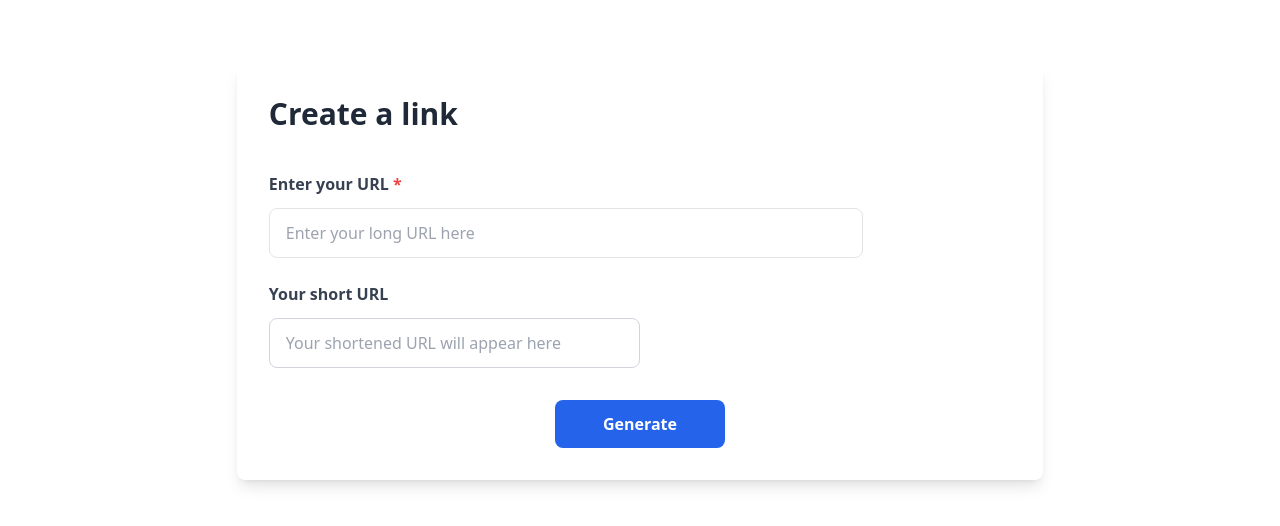
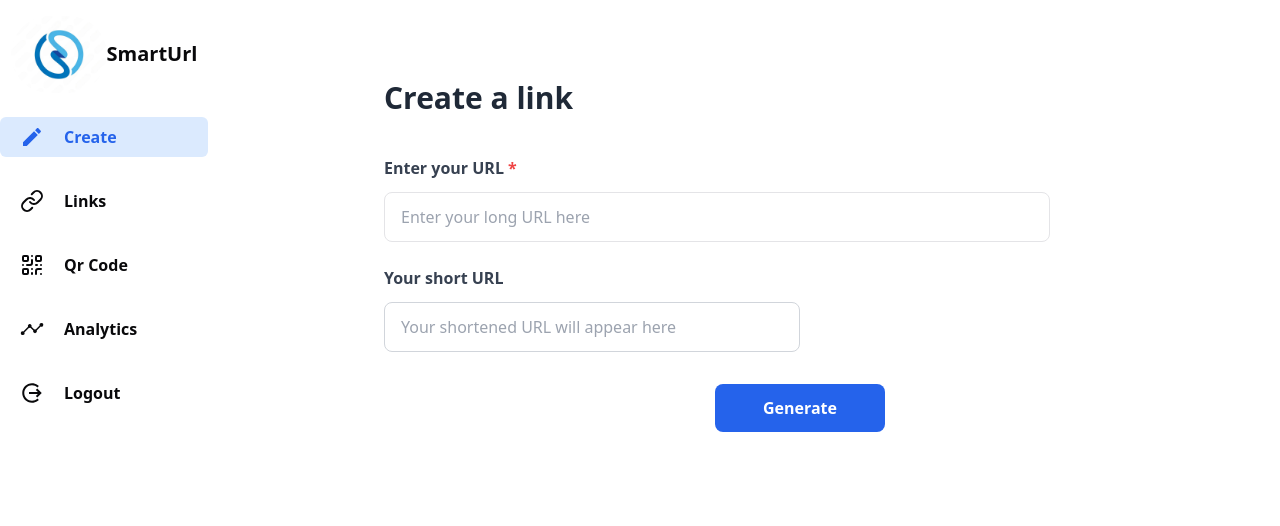
Before and after one commit to subhash18cH/SmartUrlAnalyserFrontend, a React (Vite) app: page /create in a window 1280 px wide. Shown: the top 526 px of the page. Built offline with nearby package versions, Linux system fonts and the light colour scheme; no server answers.

Commit message:
added links section

```diff
--- a/index.html
+++ b/index.html
@@ -1,13 +1,15 @@
 <!doctype html>
 <html lang="en">
+
 <head>
   <meta charset="UTF-8" />
-
   <meta name="viewport" content="width=device-width, initial-scale=1.0" />
   <title>SmartUrl</title>
 </head>
+
 <body>
   <div id="root"></div>
   <script type="module" src="/src/main.jsx"></script>
 </body>
+
 </html>
--- a/src/components/Analytics.jsx
+++ b/src/components/Analytics.jsx
@@ -1,8 +1,13 @@
 import React from 'react'
-
+import Sidebar from './Sidebar';
 const Analytics = () => {
   return (
-    <div>Analytics</div>
+    <>
+      <Sidebar />
+      <div className='flex justify-center'>
+        fhfh
+      </div>
+    </>
   )
 }
 
--- /dev/null
+++ b/src/components/ButtonSide.jsx
@@ -0,0 +1,22 @@
+import React from 'react'
+import { NavLink } from 'react-router-dom'
+
+const ButtonSide = ({ route, label, icon }) => {
+  return (
+
+    <NavLink
+      to={route}
+      className={({ isActive }) =>
+        isActive ?
+          "flex items-center font-semibold bg-blue-100 text-blue-600 w-full py-2 px-5 space-x-5 rounded-md " :
+          "flex items-center font-semibold  hover:bg-gray-100 w-full py-2 px-5 space-x-5 rounded-md "
+      }
+    >
+      <span className='text-2xl'>{icon}</span>
+      <span className=''>{label}</span>
+
+    </NavLink>
+  )
+}
+
+export default ButtonSide
--- a/src/components/Create.jsx
+++ b/src/components/Create.jsx
@@ -3,6 +3,7 @@
 import toast from 'react-hot-toast';
 import api from './Api';
 import { MdContentCopy } from "react-icons/md";
+import Sidebar from './Sidebar';
 
 const Create = () => {
   const [longURL, setLongURL] = useState('');
@@ -34,19 +35,21 @@
 
   const handleCopy = () => {
     navigator.clipboard.writeText(shortURL).then(() => {
-      toast.success('Short URL copied to clipboard!');
+      toast.success('Short URL copied!');
     }).catch(() => {
       toast.error('Failed to copy URL.');
     });
   };
 
   return (
-    <div className="flex justify-center m-16">
-      <div className="bg-white w-[70%] shadow-lg rounded-lg flex flex-col p-8 transition-all duration-300 hover:shadow-xl">
+    <>
+      <div>
+        <Sidebar />
+
+        <div className="flex justify-center">
+          <div className=" w-[70%] rounded-lg flex flex-col p-8 ml-80 mt-12">
             <h1 className="text-3xl font-bold mb-10 text-gray-800">Create a link</h1>
-
             <form onSubmit={handleSubmit}>
-
               <div className="mb-6">
                 <label className="block mb-3 font-semibold text-gray-700">
                   Enter your URL <span className="text-red-500">*</span>
@@ -99,9 +102,13 @@
                   {isLoading ? 'Generating...' : 'Generate'}
                 </button>
               </div>
+
+
             </form>
           </div>
         </div>
+      </div>
+    </>
   );
 };
 
--- a/src/components/Home.jsx
+++ b/src/components/Home.jsx
@@ -5,14 +5,9 @@
 const Home = () => {
   return (
     <>
-      <Navbar />
-      <div className=' flex'>
-        <div className='w-64'>
-          <Sidebar />
-        </div>
-        <div >
-          hi
-        </div>
+      {/* <Navbar /> */}
+      <div className='flex '>
+        <Sidebar />
       </div>
     </>
 
--- /dev/null
+++ b/src/components/LinkBox.jsx
@@ -0,0 +1,14 @@
+import React from 'react'
+
+const LinkBox = () => {
+  return (
+    <div className='w-[80%] flex flex-col gap-4 border rounded-lg p-4 h-36'>
+      <h1>HG skjkdbkdf</h1>
+      <span>nwefkwfbkfekerf</span>
+      <span>edbkwbfkbfkf</span>
+
+    </div>
+  )
+}
+
+export default LinkBox
--- a/src/components/LinkPage.jsx
+++ b/src/components/LinkPage.jsx
@@ -1,8 +1,30 @@
 import React from 'react'
+import Sidebar from './Sidebar'
+import LinkBox from './LinkBox'
 
 const LinkPage = () => {
+  const a = [{
+    name: "aman", age: 12, sex: "male",
+    name: "aman", age: 12, sex: "male",
+    name: "aman", age: 12, sex: "male",
+    name: "aman", age: 12, sex: "male",
+    name: "aman", age: 12, sex: "male",
+    name: "aman", age: 12, sex: "male",
+  }]
   return (
-    <div>LinkPage</div>
+    <>
+      <Sidebar />
+      <div className='flex justify-center'>
+        <div className=' w-[70%] p-8 ml-60 mt-12'>
+          <h1 className='text-3xl font-bold mb-4'>SmartUrl Links</h1>
+          <div>
+            {a.map((item) => (
+              <LinkBox />
+            ))}
+          </div>
+        </div>
+      </div>
+    </>
   )
 }
 
--- a/src/components/QrCode.jsx
+++ b/src/components/QrCode.jsx
@@ -1,8 +1,18 @@
 import React from 'react'
-
+import Sidebar from './Sidebar';
 const QrCode = () => {
   return (
-    <div>QrCode</div>
+    <>
+      <Sidebar />
+      <div className='flex justify-center'>
+        <div className=' w-[70%] p-8 ml-60 mt-12'>
+          <h1 className='text-3xl font-bold mb-4'>Create a Smart Code</h1>
+          <div>
+
+          </div>
+        </div>
+      </div>
+    </>
   )
 }
 
--- a/src/components/Sidebar.jsx
+++ b/src/components/Sidebar.jsx
@@ -6,34 +6,25 @@
 import { IoMdLogOut } from "react-icons/io";
 import { IoMdCreate } from "react-icons/io";
 import { useNavigate } from 'react-router-dom';
-
+import ButtonSide from './ButtonSide';
+import logo from '/src/assets/SmartUrlLogo.jpg'
 const Sidebar = () => {
-
-  const navigate=useNavigate();
-
-  const sidebarMenu = [
-    { title: "Create", path: "/create", icon: <IoMdCreate /> },
-    { title: "Link", path: "/link-page", icon: <FiLink /> },
-    { title: "Qr Code", path: "/qr-code",icon: <QrCode /> },
-    { title: "Analytics", path: "/analytics",icon: <IoAnalytics />},
-    { title: "Logout", path: "/logout",icon: <IoMdLogOut />},
-  ]
   return (
     <>
-      <div className='m-2 w-52 h-screen mt-[80px] fixed'>
+      <div className=' w-52 h-screen  fixed flex flex-col justify-between py-4'>
+        <div className='flex flex-col justify-between'>
+          <div className='flex justify-center items-center'>
+            <div className=''><img className='rounded-full w-24' src={logo} alt="SmartUrl" /></div>
+            <span className='text-xl font-semibold'>SmartUrl</span>
 
-        <div className='flex'>
-          <span>SmartUrl</span>
-        </div>
-        <div className='flex flex-col space-y-6'>
-          {sidebarMenu.map((item) => (
-            <button onClick={()=>{
-              navigate(item.path)
-            }} className=' px-2 py-2 rounded-md hover:bg-slate-200 flex items-center space-x-5' to={item.path} key={item.title}>
-              <span className='text-2xl'>{item.icon}</span>
-              <p className=''>{item.title}</p>
-            </button>
-          ))}
+          </div>
+          <div className='flex flex-col space-y-6 justify-center items-center mt-6'>
+            <ButtonSide label="Create" route="/create" icon={<IoMdCreate />} />
+            <ButtonSide label="Links" route="/link-page" icon={<FiLink />} />
+            <ButtonSide label="Qr Code" route="/qr-code" icon={<QrCode />} />
+            <ButtonSide label="Analytics" route="/analytics" icon={<IoAnalytics />} />
+            <ButtonSide label="Logout" route="/logout" icon={<IoMdLogOut />} />
+          </div>
         </div>
       </div>
     </>
```
Also changed, not shown: src/assets/SmartUrlLogo.jpg (added). Lines whose indentation alone changed are shown as unchanged.
